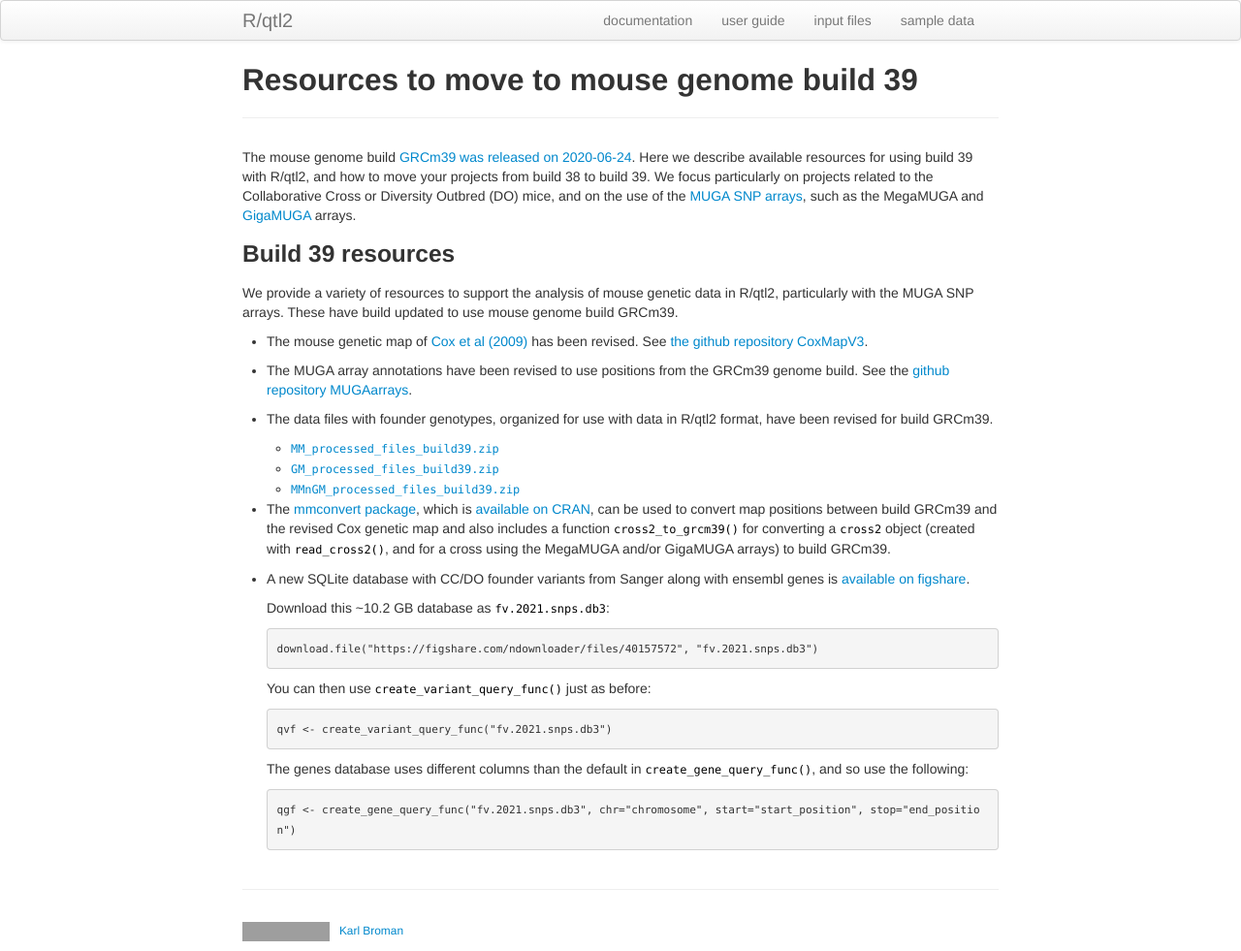
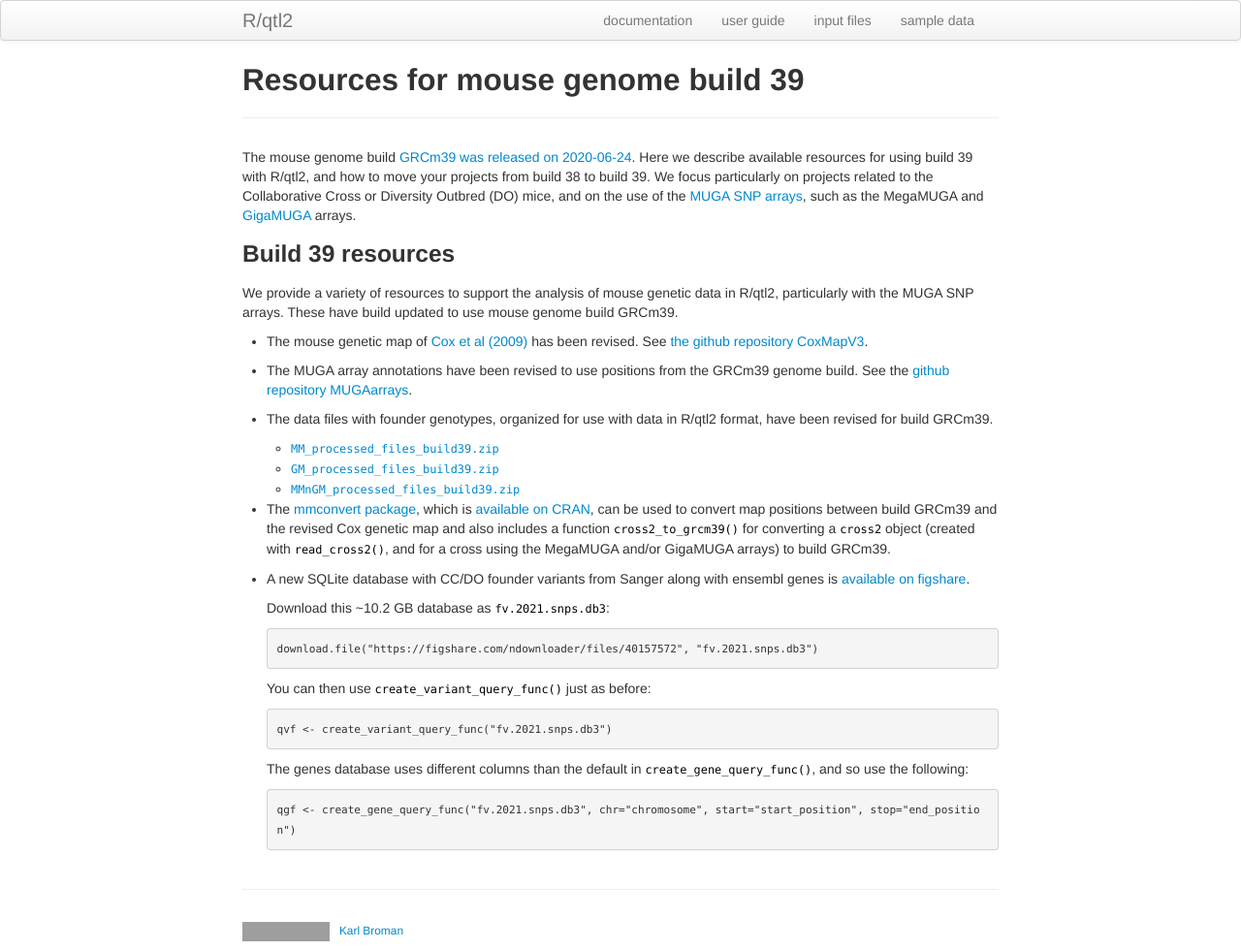
Before and after one commit to rqtl/qtl2, a Jekyll site: the page built from pages/move_to_build39.md, in a window 1280 px wide. Shown: the whole page at 97% size. Built offline with Jekyll 4.4.1, drawn with Linux system fonts in a browser that asks for light colours; grey boxes are pictures that could not be loaded.

Commit message:
Revise title of move_to_build39.md

```diff
--- a/pages/move_to_build39.md
+++ b/pages/move_to_build39.md
@@ -1,6 +1,6 @@
 ---
 layout: page
-title: Resources to move to mouse genome build 39
+title: Resources for mouse genome build 39
 description: "Resources for moving to mouse genome build GRCm39 (aka mm11), with a particular focus on mouse genetics projects related to the Collaborative Cross and Diversity Outbred"
 ---
 
```
